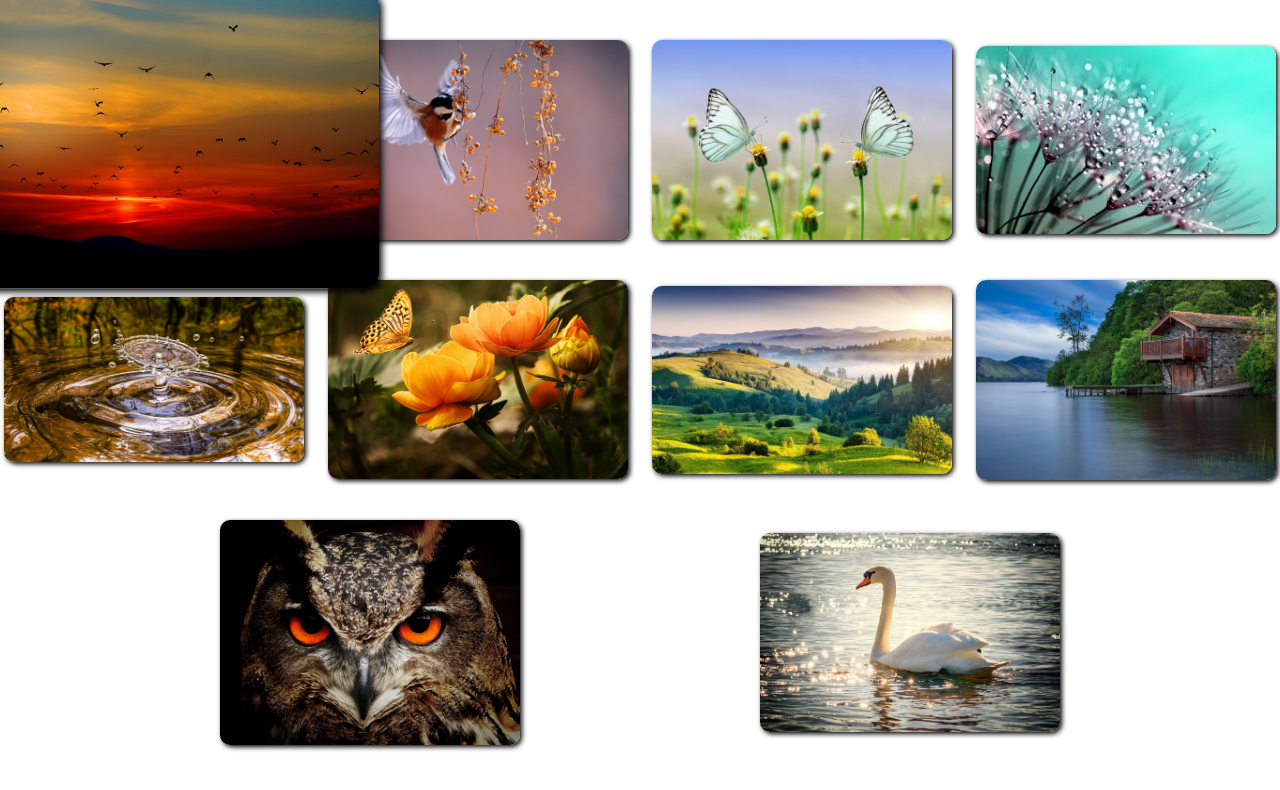
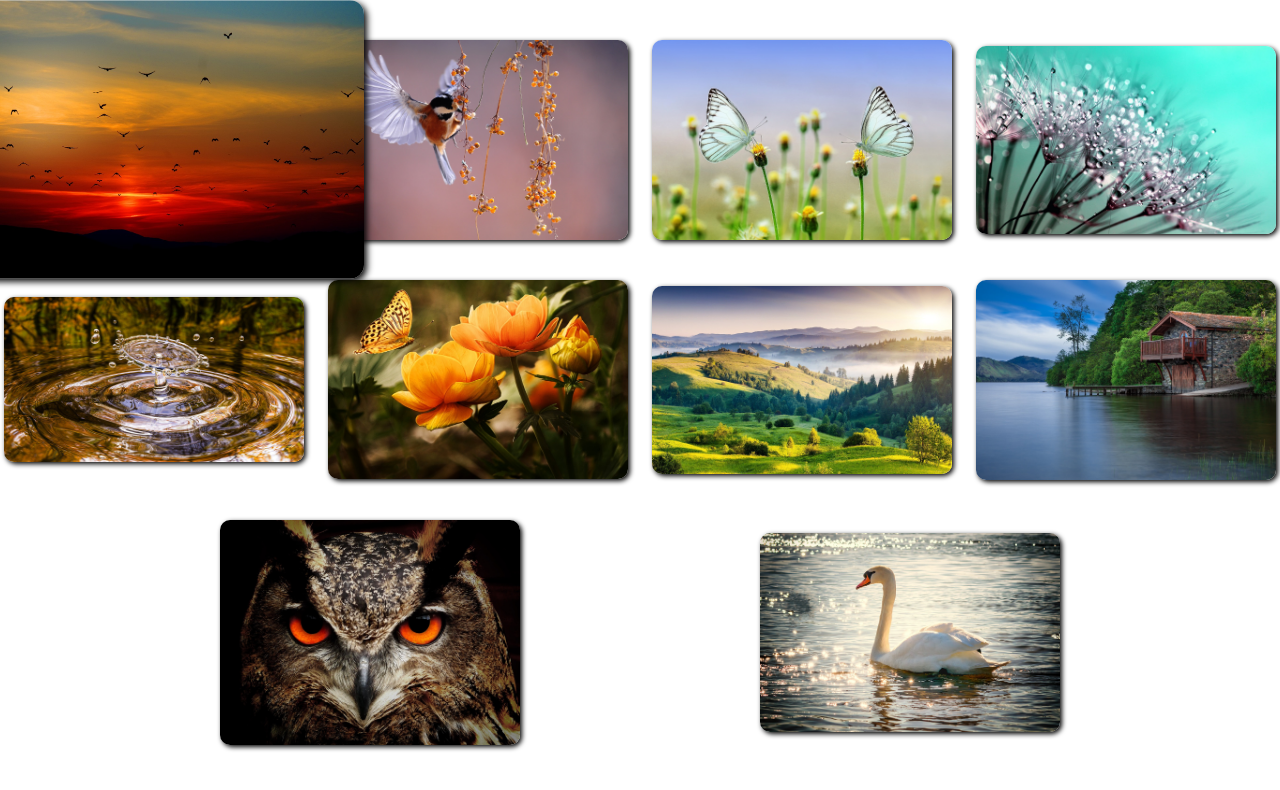
Before and after one commit to AbhishekAdicherla/Gallery, a plain HTML site: page index.html in a window 1280 px wide. In both pictures the pointer is over the picture 154 px from the left and 139 px from the top of the page. Drawn offline with Linux system fonts and the light colour scheme.

Commit message:
Update Gallery.css

```diff
--- a/Gallery.css
+++ b/Gallery.css
@@ -20,7 +20,7 @@ img{
     transition: transform 0.5s;
 }
 img:hover{
-    transform: scale(1.5);
+    transform: scale(1.4);
 }
 #bigImage{
     width: 100%;
```
